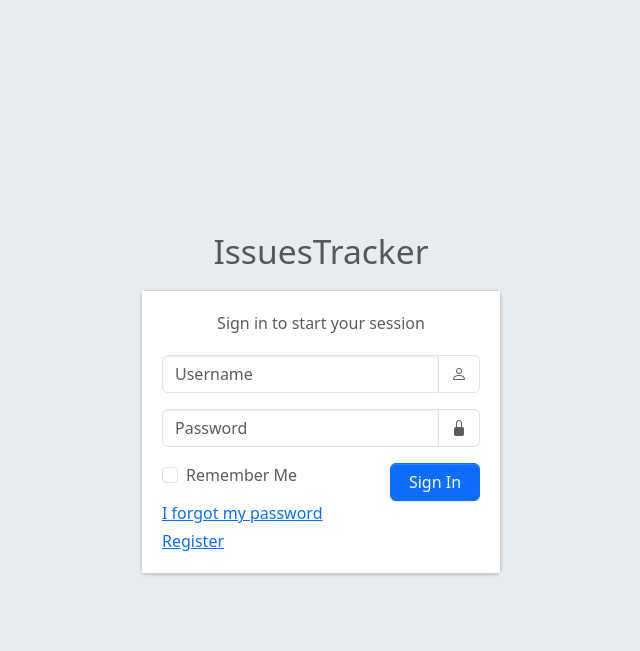
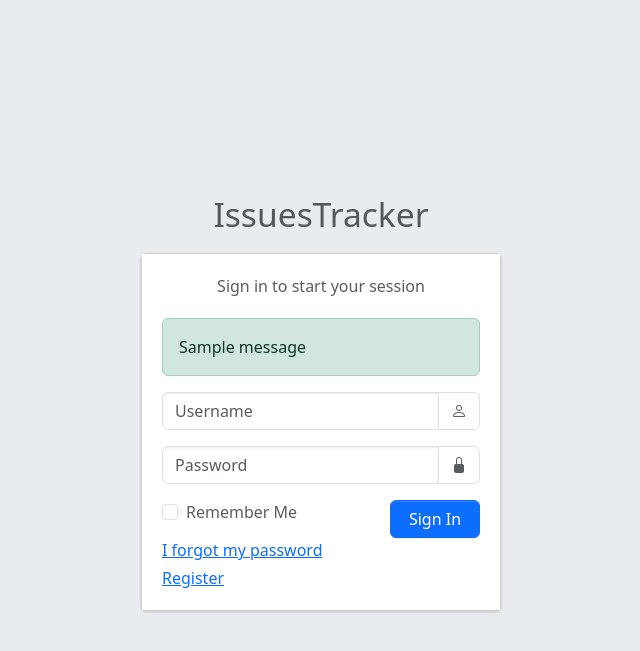
Before and after one commit to giorgiberia/issue_rater, a Django app: page /login/ in a window 1280 px wide. Shown: the top 651 px of the page, without its empty margins (319-959 px from the left). Run offline with Django 5.2, Linux system fonts and the light colour scheme; one stand-in notice (Sample message) is shown.

Commit message:
display errors

```diff
--- a/issue_tracker/urls.py
+++ b/issue_tracker/urls.py
@@ -26,7 +26,6 @@ urlpatterns = [
     path('', public_page, name='public_page'),
     path('admin/', admin.site.urls),
     path('issue/', include('issues.urls')),
-
     path('accounts/', include('django.contrib.auth.urls')),  # Include Django's auth URLs
     path('register/', register, name='register'),
     path('login/', user_login, name='login'),
--- a/issues/views.py
+++ b/issues/views.py
@@ -104,6 +104,8 @@ def user_login(request):
             login(request, user)
             messages.success(request, 'Login successful.')
             return redirect('issue_list_and_create')
+        else:
+            messages.error(request, f'Login failed. {form.errors}')
     else:
         form = UserLoginForm()
     return render(request, 'registration/login.html', {'form': form})
--- a/templates/registration/login.html
+++ b/templates/registration/login.html
@@ -27,6 +27,20 @@
     <div class="card">
         <div class="card-body login-card-body">
             <p class="login-box-msg">Sign in to start your session</p>
+            {# display form error message here  #}
+            {% if form.errors %}
+                <div class="alert alert-danger">
+                    <strong>Oops!</strong> Something went wrong. {{ form.errors }}
+                </div>
+            {% endif %}
+            {# display success message here  #}
+            {% if messages %}
+                {% for message in messages %}
+                    <div class="alert alert-success">
+                        {{ message }}
+                    </div>
+                {% endfor %}
+            {% endif %}
             <form action="{% url 'login' %}" method="post">
                 {% csrf_token %}
                 <div class="input-group mb-3">
```
Also changed, not shown: db.sqlite3.
